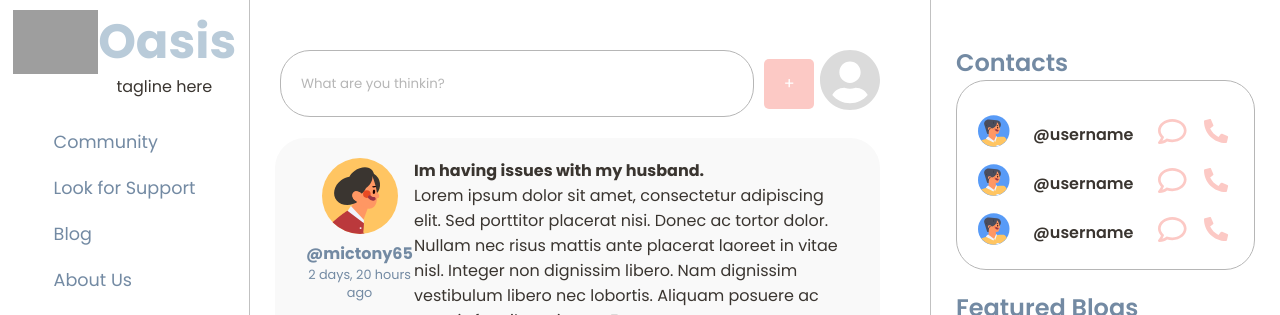
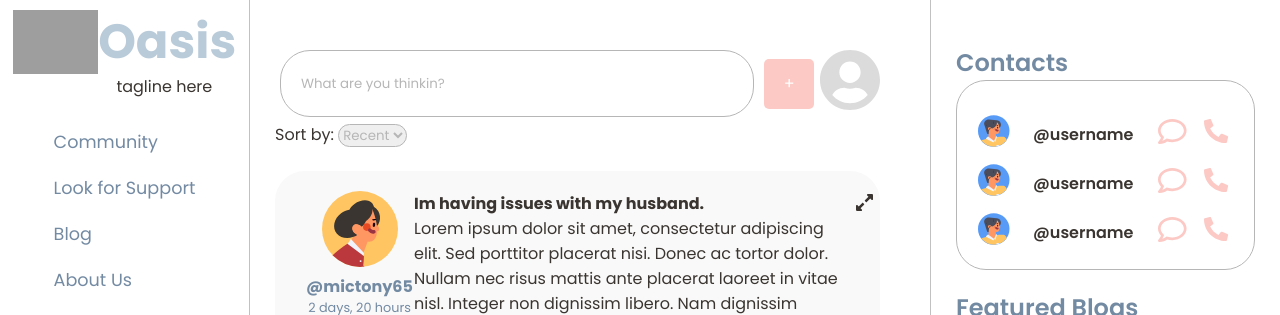
Before and after one commit to mictony6/oasis, a Django app: page / in a window 1280 px wide. Shown: the top 315 px of the page. Run offline with Django 4.2, Linux system fonts and the light colour scheme; data comes from the database, SQL or seed files in the repository; grey boxes are pictures that could not be loaded.

Commit message:
added sort button

```diff
--- a/forum/static/css/styles.css
+++ b/forum/static/css/styles.css
@@ -268,8 +268,11 @@ border-radius: 88px;
 /*    margin: 1% 5%;*/
 /*    width: 90%;*/
 /*}*/
-
+.sorting select{
+    margin-top: 10px;
+}
 .post {
+    position: relative;
     display: grid;
     grid-template-rows: 8fr 2fr;
     margin: 24px 0;
@@ -279,6 +282,14 @@ border-radius: 88px;
     overflow-y:hidden;
     background-color: #F9F9F9;
     font-size: 1rem;
+}
+
+.expand-button{
+    position: absolute;
+    top: 5%;
+    right: 2%;
+    width: 12px;
+    height: 12px;
 }
 
 /*forum post*/
--- a/forum/templates/home.html
+++ b/forum/templates/home.html
@@ -10,11 +10,20 @@
         <a id="new-post-button" href="{% url 'new_post' %}">+</a>
         <a id="user-profile" href="urltoprofile" ><img  src="{% static 'images/profile.svg' %}"></a>
     </div>
-
+    <div class="sorting"
+        <label for="cars">Sort by:</label>
+        <select class = "rounded personal" name="sort-type" id="sort-type">
+          <option value="by recent">Recent</option>
+          <option value="top post">Top</option>
+        </select>
+    </div>
     <div class="thread-list ">
         {% for post in posts %}
 
         <div class="rounded post ">
+        <a href="path/to/post" class="expand-button">
+            <img src="{%  static 'images/exapnd.svg' %}">
+        </a>
             <div class="post-top">
                 <div class="post-author">
                     <div class="user-image">
--- a/forum/templates/nav.html
+++ b/forum/templates/nav.html
@@ -10,7 +10,7 @@
     <div class="nav">
         <ul>
             <li><a href="{% url 'home' %}">Community</a></li>
-            <li><a href="">Look for Support</a></li>
+            <li><a href="{%  url 'counselling' %}">Look for Support</a></li>
             <li><a href="">Blog</a></li>
             <li><a href="{%  url 'about' %}">About Us</a></li>
             <li><a href="">Helplines</a></li>
--- a/forum/urls.py
+++ b/forum/urls.py
@@ -1,8 +1,9 @@
 from django.urls import path
-from forum.views import home_view, new_post_view, about_view
+from forum.views import *
 
 urlpatterns = [
     path('', home_view, name='home'),
     path('new/', new_post_view, name='new_post'),
     path('about/', about_view, name='about'),
+    path('counselling/', counselling_view, name='counselling'),
 ]
--- a/forum/views.py
+++ b/forum/views.py
@@ -29,3 +29,10 @@ def about_view(request, *args, **kwargs):
 
     }
     return render(request, 'about.html', context)
+
+
+def counselling_view(request, *args, **kwargs):
+    context = {
+
+    }
+    return render(request, 'counselling.html', context)
```
Also changed, not shown: forum/templates/counselling.html (added, +20 -0 lines), forum/static/images/exapnd.svg (added).
